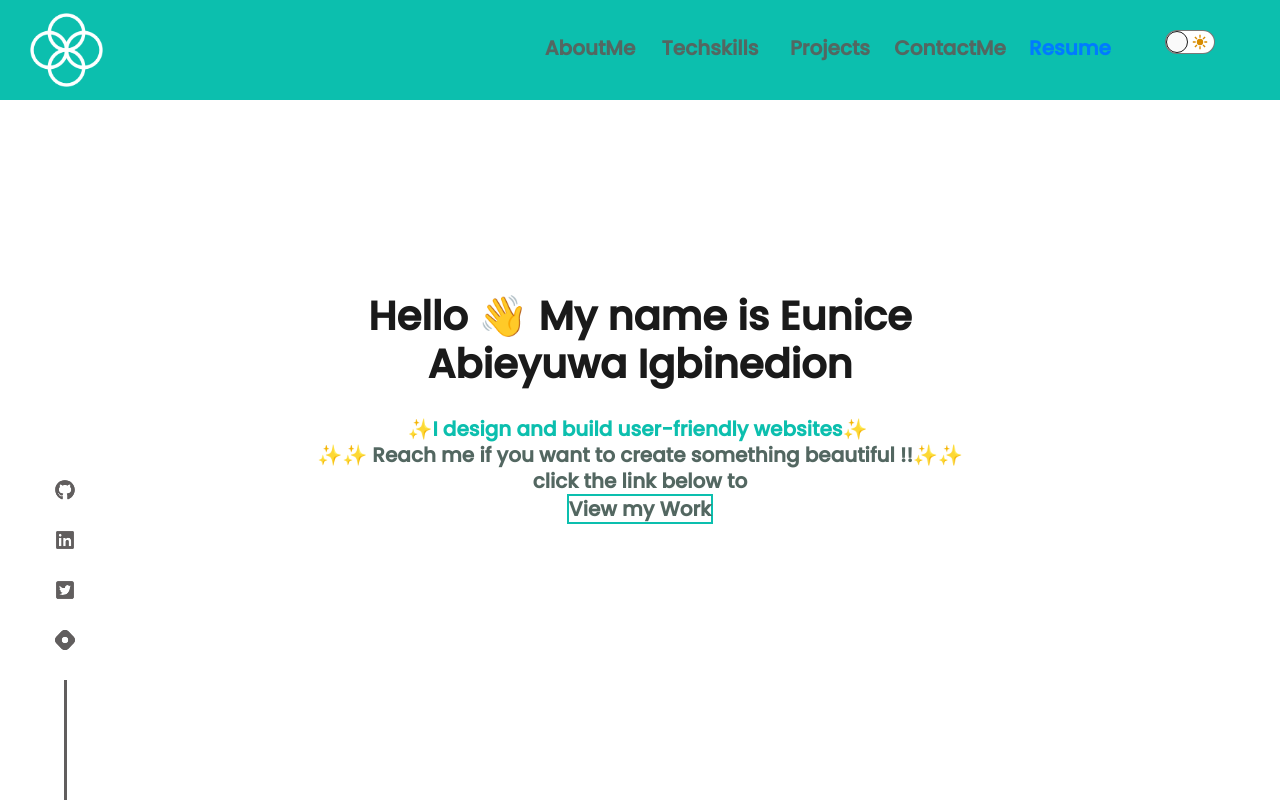
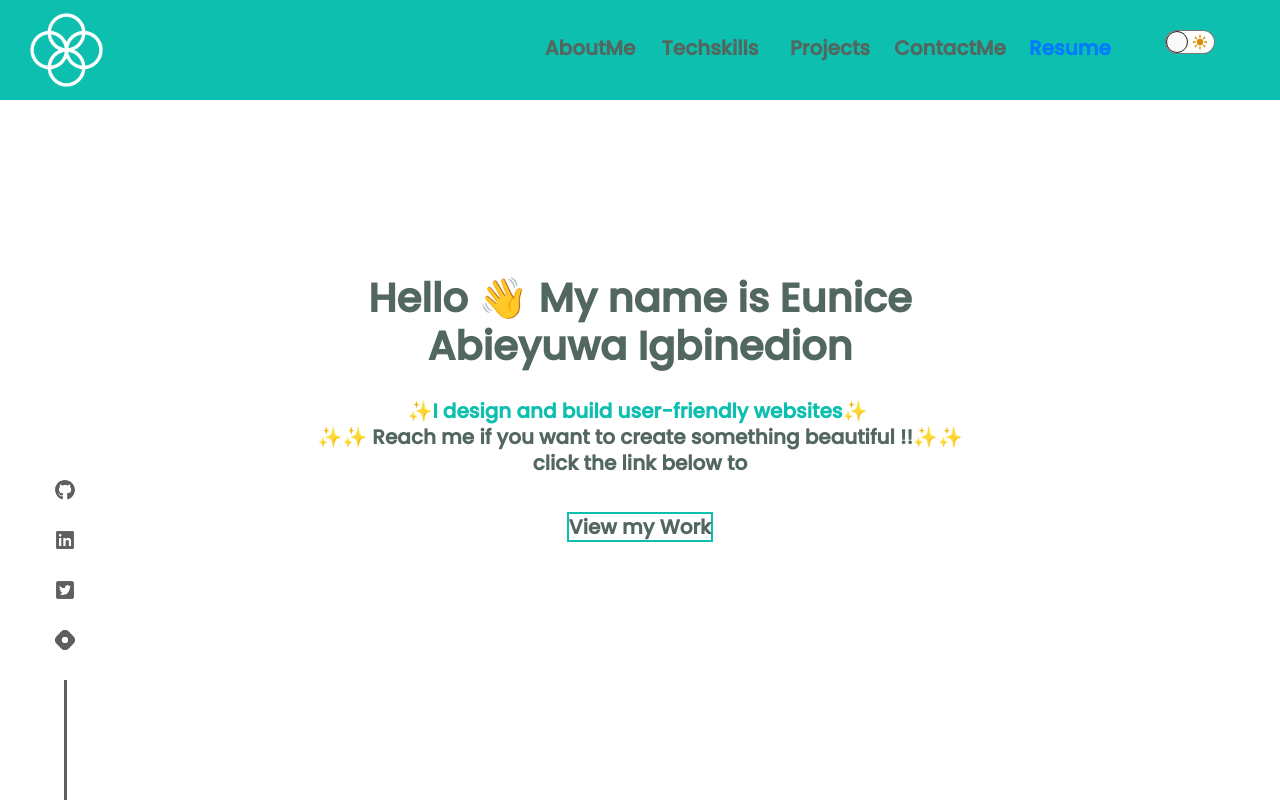
Before and after one commit to Eunnylans/Eunice_Portfolio, a React (Create React App) app: page / in a window 1280 px wide. Shown: the top 802 px of the page. Built offline with nearby package versions, Linux system fonts and the light colour scheme; a web font is replaced by a local one.

Commit message:
Updating Hero Section

```diff
--- a/src/styles/components/_hero.scss
+++ b/src/styles/components/_hero.scss
@@ -19,7 +19,7 @@
       font-weight: 900;
       padding-bottom: 20px;
       font-family: "Poppins Medium";
-      color: $darkgray;
+      color: $darkgreen;
       text-align: center;
       opacity: 0;
       animation: fadeIn linear 0.8s forwards;
@@ -45,6 +45,7 @@
         font-size: $fontsize-largeText;
         background-color: $white;
         color: $darkgreen;
+        margin-top: 5%;
         border: 2px solid $aqua;
         font-family: "Poppins Medium";
         font-weight: bold;
@@ -55,7 +56,6 @@
           border-color: #cef1ee;
           color: $white;
         }
-
       }
     }
 
@@ -68,7 +68,7 @@
         color: $aqua;
       }
 
-      button{
+      button {
         color: $white;
         background-color: $darkgray;
         &:hover {
```
